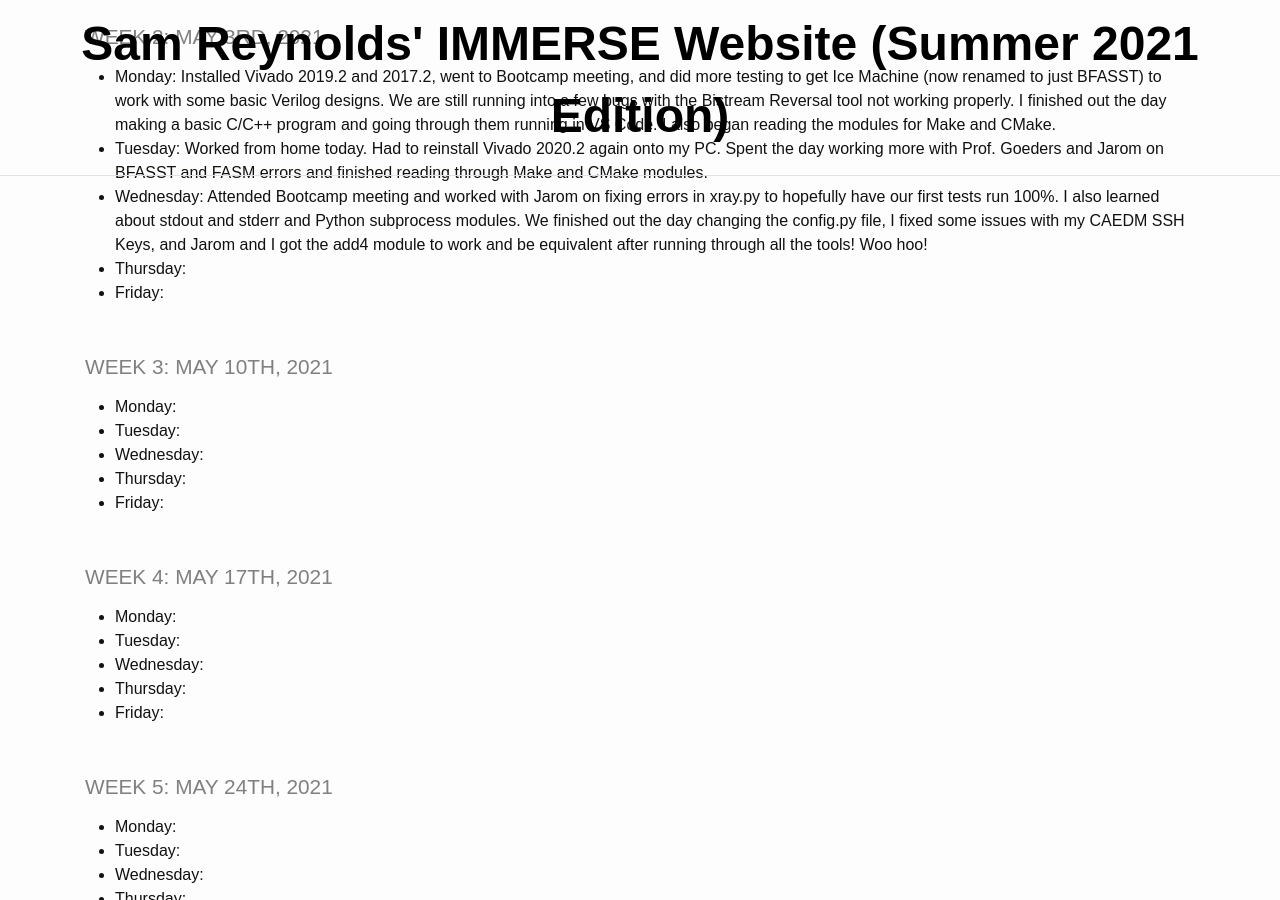
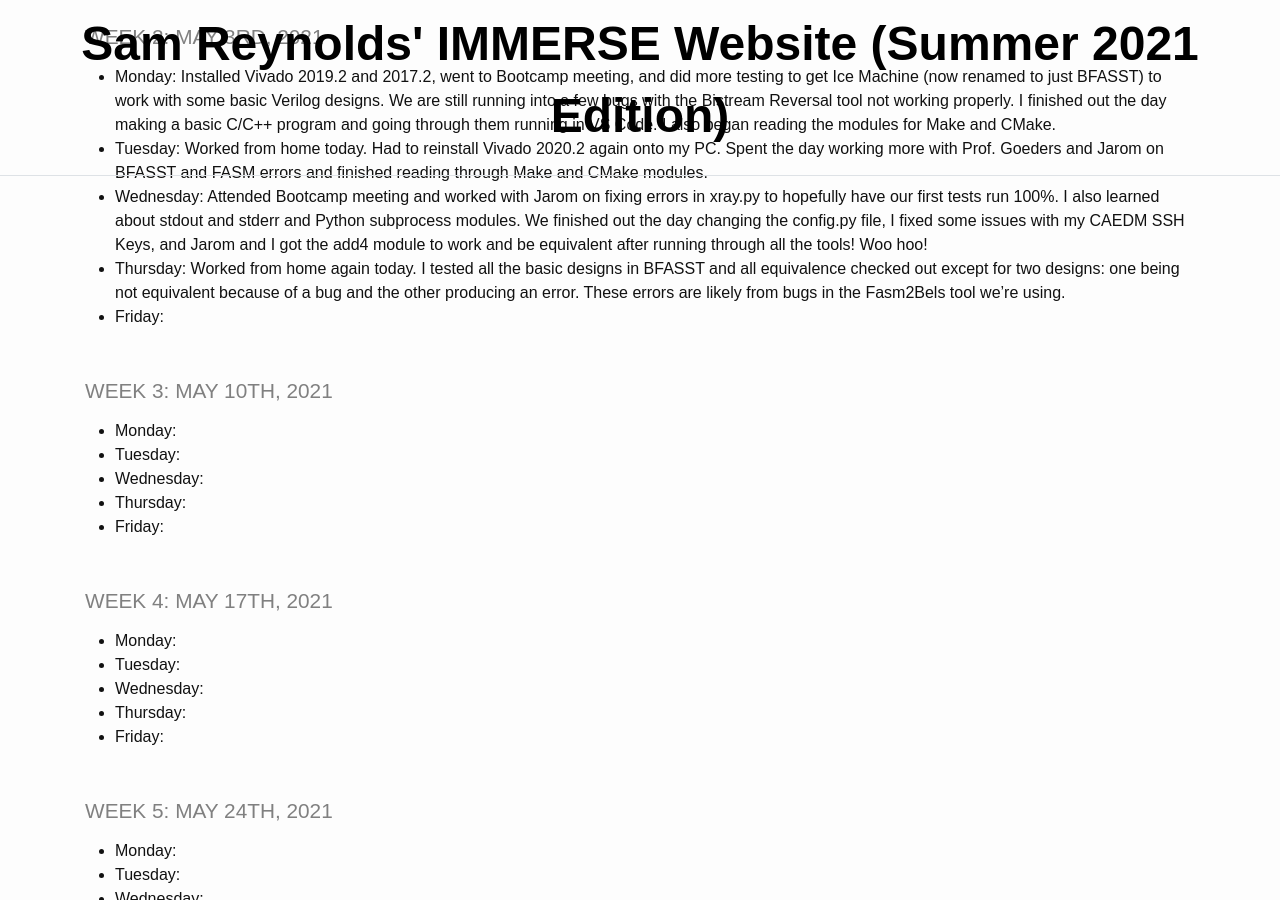
Before and after one commit to TheDHCreator/thedhcreator.github.io, a Jekyll site: the page built from _pages/log.md, in a window 1280 px wide and 900 px high, scrolled down 575 px. Built offline with Jekyll 4.4.1, drawn with Linux system fonts in a browser that asks for light colours.

Commit message:
first commit of Thursday

```diff
--- a/_pages/log.md
+++ b/_pages/log.md
@@ -16,7 +16,7 @@ title: IMMERSE Log
 * **Monday**: Installed Vivado 2019.2 and 2017.2, went to Bootcamp meeting, and did more testing to get Ice Machine (now renamed to just BFASST) to work with some basic Verilog designs. We are still running into a few bugs with the Bistream Reversal tool not working properly. I finished out the day making a basic C/C++ program and going through them running in VS Code. I also began reading the modules for Make and CMake.
 * **Tuesday**: Worked from home today. Had to reinstall Vivado 2020.2 again onto my PC. Spent the day working more with Prof. Goeders and Jarom on BFASST and FASM errors and finished reading through Make and CMake modules.
 * **Wednesday**: Attended Bootcamp meeting and worked with Jarom on fixing errors in xray.py to hopefully have our first tests run 100%. I also learned about stdout and stderr and Python subprocess modules. We finished out the day changing the config.py file, I fixed some issues with my CAEDM SSH Keys, and Jarom and I got the add4 module to work and be equivalent after running through all the tools! Woo hoo!
-* **Thursday**:
+* **Thursday**: Worked from home again today. I tested all the basic designs in BFASST and all equivalence checked out except for two designs: one being not equivalent because of a bug and the other producing an error. These errors are likely from bugs in the Fasm2Bels tool we're using.
 * **Friday**:
 
 ### Week 3: May 10th, 2021
```
